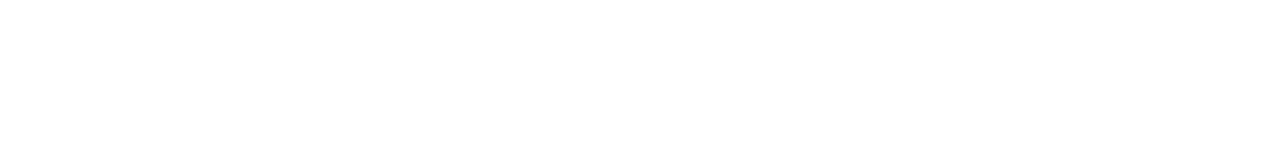
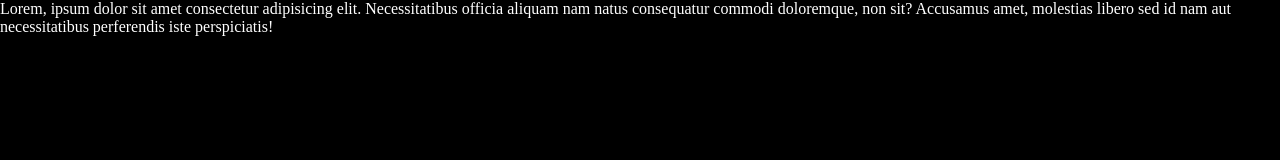
Before and after one commit to JaimeOsorioSalazar/Challenges2.io, a plain HTML site: page index.html in a window 1280 px wide. Drawn offline with Linux system fonts and the light colour scheme.

Commit message:
Verificando enlace de HTML y CSS

```diff
--- a/CSS/style.css
+++ b/CSS/style.css
@@ -0,0 +1,9 @@
+*{
+    margin: 0;
+    padding: 0;
+    box-sizing: border-box;
+}
+body{
+    background-color: black;
+    color: white;
+}
--- a/index.html
+++ b/index.html
@@ -8,6 +8,13 @@
     <title>Ejercicio #2</title>
 </head>
 <body>
+    <div class="Card">
 
+        <div class="contenido">
+            <p>
+                Lorem, ipsum dolor sit amet consectetur adipisicing elit. Necessitatibus officia aliquam nam natus consequatur commodi doloremque, non sit? Accusamus amet, molestias libero sed id nam aut necessitatibus perferendis iste perspiciatis!
+            </p>
+        </div>
+    </div>
 </body>
 </html>
```
